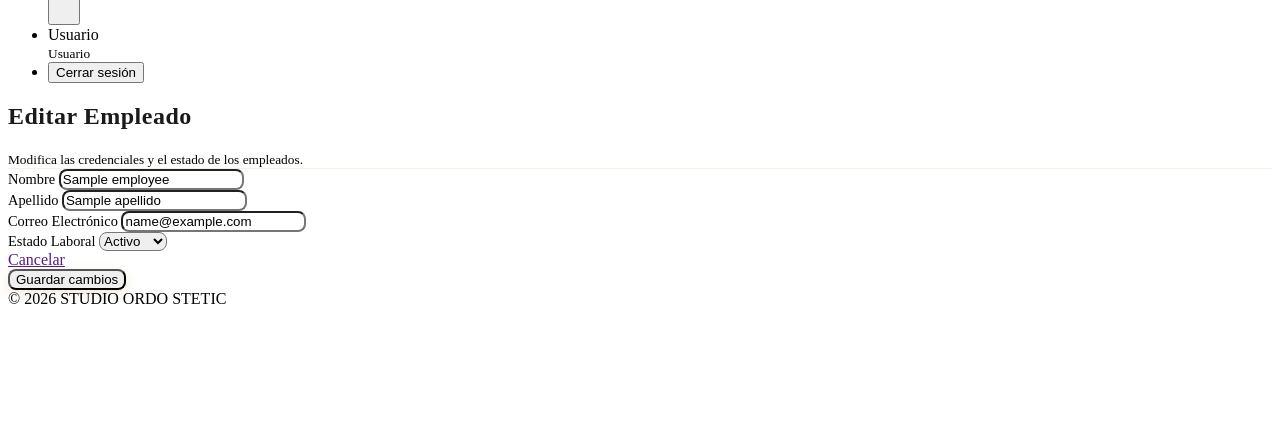
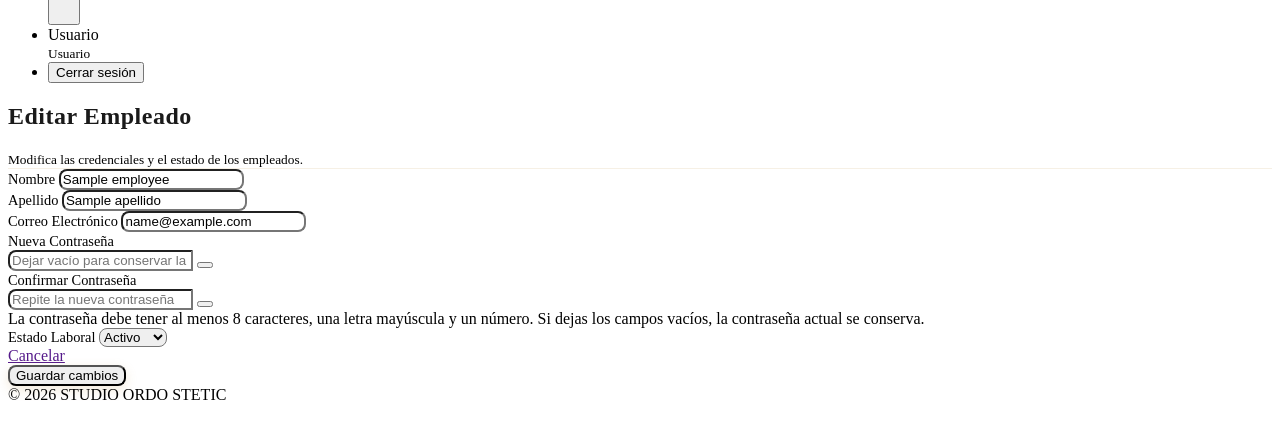
Before and after one commit to SilverSentry/systems-design-project, a PHP site: template app/views/employees/edit.php in a window 1280 px wide. Shown: the part 281-720 px from the top of the page. Run offline with PHP 8.4, Linux system fonts and the light colour scheme; the template is opened without the code that fills it: most values are stand-ins (such as "Sample title", 1, 10 or a date in 2020); data that the repository does not hold is empty.

Commit message:
Correcciones en el diseño

```diff
--- a/app/views/appointments/service_create.php
+++ b/app/views/appointments/service_create.php
@@ -32,7 +32,7 @@ $serviceError = Session::getFlash('service_error');
         <div class="col-12 col-md-9 mx-auto mt-4 animate-fadeIn">
             <div class="card shadow border-0">
                 <div class="card-header py-3">
-                    <h1 class="card-title mb-0 fw-bold">Agregar servicio</h1>
+                    <h1 class="card-title mb-0 fw-bold"><i class="bi bi-bag-plus"></i> Agregar Servicio</h1>
                 </div>
                 <div class="card-body p-4">
                     <h5 class="mb-3">Datos del servicio</h5>
@@ -70,7 +70,7 @@ $serviceError = Session::getFlash('service_error');
                         </div>
 
                         <div class="col-auto m-1">
-                            <button type="submit" class="btn btn-golden-all btn-lg"><i class="bi bi-save"></i> Guardar servicio</button>
+                            <button type="submit" class="btn btn-golden-all btn-lg"><i class="bi bi-save"></i> Guardar Servicio</button>
                         </div>
                     </div>
                 </div>
--- a/app/views/employees/edit.php
+++ b/app/views/employees/edit.php
@@ -4,8 +4,11 @@
 /** @var array $employee */
 
 use App\Core\Paths;
+use App\Core\Session;
 
 require __DIR__ . '/../layouts/head.php';
+
+$employeeError = Session::getFlash('employee_error');
 ?>
 
 <?php require __DIR__ . '/../layouts/sidebar.php'; ?>
@@ -27,6 +30,12 @@ require __DIR__ . '/../layouts/head.php';
             </div>
 
             <div class="card-body p-4">
+                <?php if (!empty($employeeError['message'])): ?>
+                    <div class="alert alert-danger" role="alert">
+                        <?= htmlspecialchars($employeeError['message']) ?>
+                    </div>
+                <?php endif; ?>
+
                 <form method="post" action="<?= Paths::to('employees/update') ?>">
                     <input type="hidden" name="id" value="<?= htmlspecialchars($employee['id']) ?>">
 
@@ -52,6 +61,35 @@ require __DIR__ . '/../layouts/head.php';
                             <i class="bi bi-envelope me-1"></i> Correo Electrónico
                         </label>
                         <input type="email" name="email" class="form-control px-3 py-2" value="<?= htmlspecialchars($employee['email']) ?>" required style="border-radius: 8px;">
+                    </div>
+
+                    <div class="row g-3 mb-3">
+                        <div class="col-md-6">
+                            <label class="form-label fw-semibold text-secondary" style="font-size: 0.9rem;">
+                                <i class="bi bi-lock me-1"></i> Nueva Contraseña
+                            </label>
+                            <div class="input-group">
+                                <input type="password" id="password" name="password" class="form-control px-3 py-2" autocomplete="new-password" placeholder="Dejar vacío para conservar la actual" style="border-radius: 8px 0 0 8px;">
+                                <button class="btn btn-outline-secondary password-toggle" type="button" id="togglePassword" aria-label="Mostrar contraseña">
+                                    <i class="bi bi-eye-slash"></i>
+                                </button>
+                            </div>
+                        </div>
+                        <div class="col-md-6">
+                            <label class="form-label fw-semibold text-secondary" style="font-size: 0.9rem;">
+                                <i class="bi bi-lock-fill me-1"></i> Confirmar Contraseña
+                            </label>
+                            <div class="input-group">
+                                <input type="password" id="passwordConfirm" name="passwordConfirm" class="form-control px-3 py-2" autocomplete="new-password" placeholder="Repite la nueva contraseña" style="border-radius: 8px 0 0 8px;">
+                                <button class="btn btn-outline-secondary password-toggle" type="button" id="togglePasswordConfirm" aria-label="Mostrar confirmar contraseña">
+                                    <i class="bi bi-eye-slash"></i>
+                                </button>
+                            </div>
+                        </div>
+                    </div>
+
+                    <div class="small text-muted mb-4">
+                        La contraseña debe tener al menos 8 caracteres, una letra mayúscula y un número. Si dejas los campos vacíos, la contraseña actual se conserva.
                     </div>
 
                     <!-- Campo Estado (Select Estilizado) -->
--- a/app/views/inventario/index.php
+++ b/app/views/inventario/index.php
@@ -260,7 +260,7 @@ require __DIR__ . '/../partials/modal.php';
 <!-- MODAL HISTORIAL DE MOVIMIENTOS -->
 <?php
 $modalId = 'modalHistory';
-$modalTitle = 'Bitácora Histórica de Ajustes y Movimientos';
+$modalTitle = 'Historial de Ajustes y Movimientos';
 ob_start();
 ?>
 <div class="table-responsive" style="max-height: 480px; overflow-y: auto;">
--- a/app/views/invoices/create.php
+++ b/app/views/invoices/create.php
@@ -60,7 +60,7 @@ require __DIR__ . '/../layouts/head.php';
                                     <span class="fw-bold fs-5 text-dark" id="client-fullname">-</span>
                                 </div>
                                 <div class="col-12 col-sm-4">
-                                    <small class="text-muted d-block text-uppercase">Cédula / DNI</small>
+                                    <small class="text-muted d-block text-uppercase">Cédula</small>
                                     <span class="fw-bold fs-5 text-dark" id="client-dni">-</span>
                                 </div>
                                 <div class="col-12 col-sm-4">
--- a/app/views/invoices/show.php
+++ b/app/views/invoices/show.php
@@ -79,7 +79,7 @@ require __DIR__ . '/../layouts/head.php';
         <div class="d-flex justify-content-between align-items-center mb-4 no-print">
             <a href="<?= \App\Core\Paths::to('invoices') ?>" class="btn btn-second"><i class="bi bi-arrow-left"></i> Volver a Facturas</a>
             <div class="d-flex gap-2">
-                <!-- <button onclick="window.print();" class="btn btn-outline-secondary btn-lg"><i class="bi bi-printer"></i> Imprimir</button> -->
+                <button onclick="window.print();" class="btn btn-golden-all btn-lg"><i class="bi bi-printer"></i> Imprimir/Descargar</button>
                 <a href="<?= \App\Core\Paths::to('invoices/download?id=' . $invoice['id']) ?>" class="btn btn-golden btn-golden-all btn-lg"><i class="bi bi-file-earmark-pdf"></i> Descargar PDF</a>
             </div>
         </div>
--- a/assets/js/inventory.js
+++ b/assets/js/inventory.js
@@ -335,7 +335,7 @@ document.addEventListener("DOMContentLoaded", function () {
                     const history = data.history || [];
 
                     if (history.length === 0) {
-                        tbody.innerHTML = `<tr><td colspan="6" class="text-center text-muted py-3">No se registran movimientos en la bitácora.</td></tr>`;
+                        tbody.innerHTML = `<tr><td colspan="6" class="text-center text-muted py-3">No se registran movimientos en el historial.</td></tr>`;
                         return;
                     }
 
```
Also changed, not shown: app/controllers/EmployeeController.php (+28 -2 lines), app/models/User.php (+14 -4 lines).
